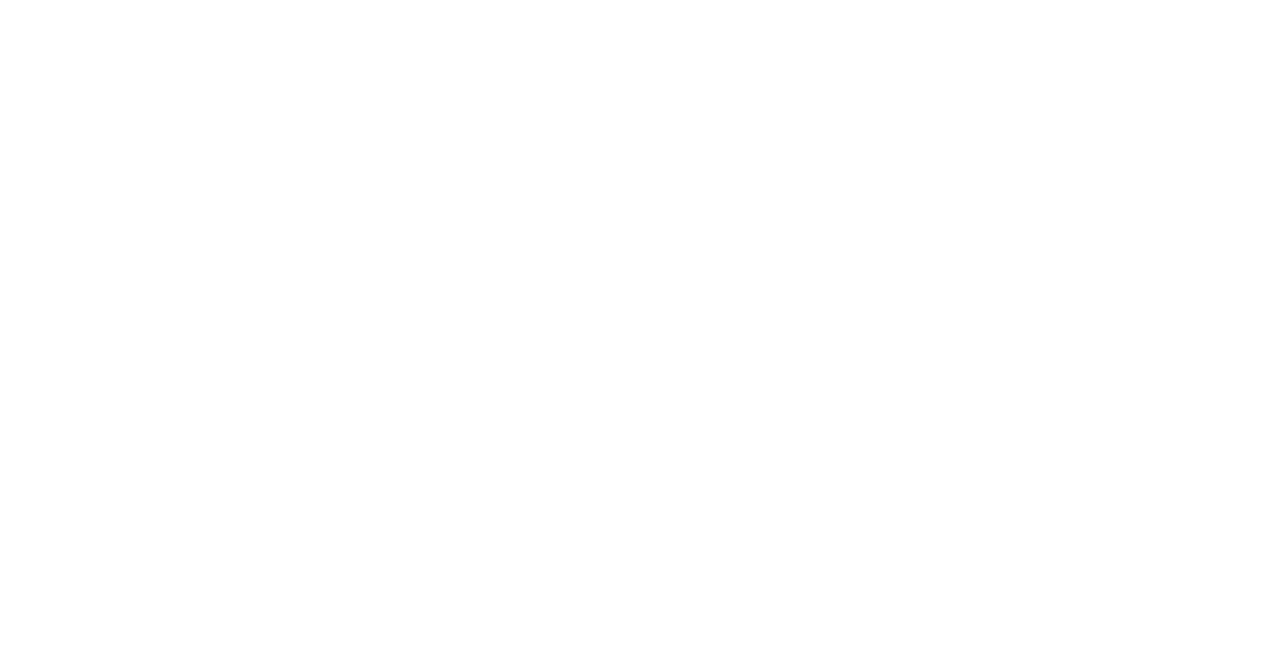
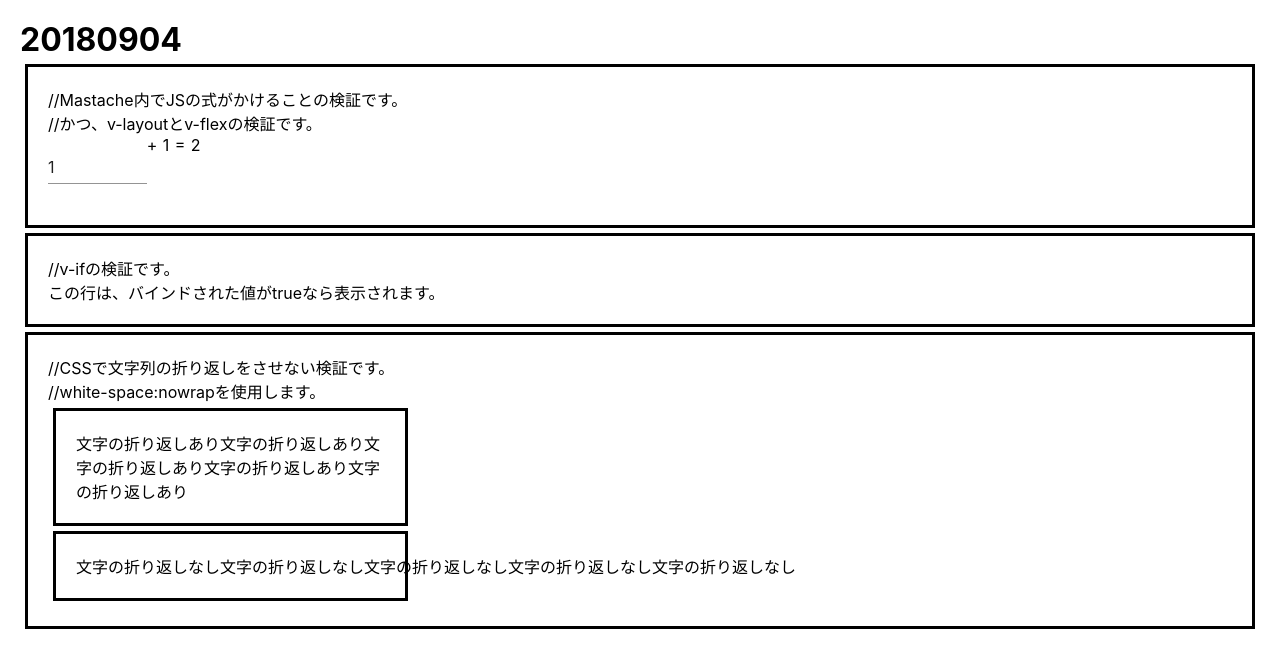
Before and after one commit to YukaKadokura/freespace, a Nuxt app: page /day/20180904 in a window 1280 px wide. Before the commit this address had no page. Shown: the top 668 px of the page. Built offline with nearby package versions, Linux system fonts and the light colour scheme.

Commit message:
20180904分のページを作成。Mastache内のJS式の検証。v-layout, v-flexの検証。v-ifの検証。文字列を改行させないCSSの検証。

```diff
--- /dev/null
+++ b/pages/day/20180904.vue
@@ -0,0 +1,64 @@
+<template>
+    <div class="MainContent">
+        <h1>20180904</h1>
+        <div class="SubContent NoNewLine">
+            <p>//Mastache内でJSの式がかけることの検証です。<p>
+            <p>//かつ、v-layoutとv-flexの検証です。</p>
+            <v-container>
+                <v-layout align-center justify-start row fill-height>
+                    <v-flex xs1 sm1 md1>
+                        <v-text-field v-model="inMastache" />
+                    </v-flex>
+                    <v-flex>
+                        + 1 = <span>{{ Number(inMastache) + 1 }}</span>
+                    </v-flex>
+                </v-layout>
+            </v-container>
+        </div>
+        <div class="SubContent">
+            <p>//v-ifの検証です。</p>
+            <p v-if="seen">この行は、バインドされた値がtrueなら表示されます。</p>
+        </div>
+        <div class="SubContent">
+            <p>//CSSで文字列の折り返しをさせない検証です。</p>
+            <p>//white-space:nowrapを使用します。</p>
+            <div class="Return UseReturn">
+                <span>文字の折り返しあり文字の折り返しあり文字の折り返しあり文字の折り返しあり文字の折り返しあり</span>
+            </div>
+            <div class="Return NoReturn">
+                <span>文字の折り返しなし文字の折り返しなし文字の折り返しなし文字の折り返しなし文字の折り返しなし</span>
+            </div>
+        </div>
+    </div>
+</template>
+
+<script>
+export default{
+    data(){
+        return{
+            inMastache: "1",
+            seen: true
+        }
+    }
+}
+</script>
+
+<style scoped>
+.MainContent{
+    padding: 20px;
+}
+.SubContent{
+    margin: 5px;
+    padding: 20px;
+    border: solid;
+}
+.Return{
+    padding: 20px;
+    margin: 5px;
+    width: 30%;
+    border: solid;
+}
+.NoReturn{
+    white-space: nowrap;
+}
+</style>
```
